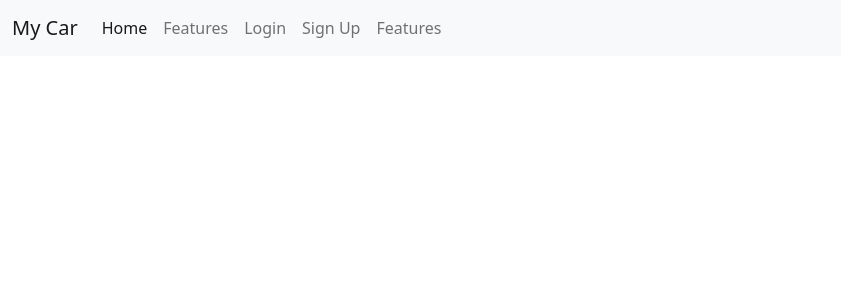
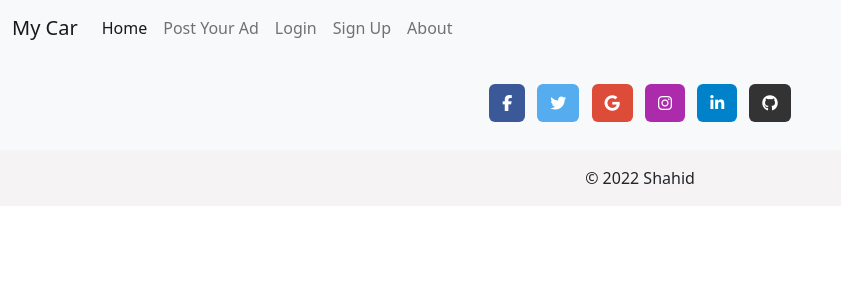
Before and after one commit to shahid129/mycar, a Django app: template templates/index.html in a window 1280 px wide. Shown: the top 300 px of the page, without its empty margins (0-841 px from the left). Run offline with Django 3.2, Linux system fonts and the light colour scheme; the template is opened without the code that fills it, so the values that code supplies are empty; some libraries are stand-ins or nearby versions.

Commit message:
Add Footer

```diff
--- a/blog/admin.py
+++ b/blog/admin.py
@@ -14,7 +14,7 @@ class PostAdAdmin(SummernoteModelAdmin):
 
 @admin.register(CustomerComment)
 class CustomerCommentAdmin(admin.ModelAdmin):
-    list_display = ('name', 'body', 'PostAd', 'created_on')
+    list_display = ('name', 'body', 'post', 'created_on')
     list_filter = ('approved', 'created_on')
     search_fields = ('name', 'email', 'body')
     actions = ['approve_comments']
--- a/blog/models.py
+++ b/blog/models.py
@@ -31,9 +31,12 @@ class PostAd(models.Model):
     def number_of_likes(self):
         return self.likes.count()
 
+    def year_only(self):
+        return self.year.strftime('%Y')
+
 
 class CustomerComment(models.Model):
-    PostAd = models.ForeignKey(PostAd, on_delete=models.CASCADE, related_name="comments")
+    post = models.ForeignKey(PostAd, on_delete=models.CASCADE, related_name="comments")
     name = models.CharField(max_length=100)
     body = models.TextField(max_length=500)
     created_on = models.DateTimeField(auto_now=True)
--- a/blog/urls.py
+++ b/blog/urls.py
@@ -3,5 +3,9 @@ from django.urls import path
 
 urlpatterns = [
     path("", views.PostAdList.as_view(), name="home"),
-    path('<slug:slug>/', views.PostDetail.as_view(), name='post_detail')
+    path('<slug:slug>/', views.PostDetail.as_view(), name='post_detail'),
+    # path('feature', views.feature, name='feature'),
+    path('post/new', views.post_new, name='post_new'),
+
+
 ]
--- /dev/null
+++ b/static/css/style.css
@@ -0,0 +1,4 @@
+.post {
+    padding-top: 300px;
+    margin-top: 300px;
+}
--- a/templates/base.html
+++ b/templates/base.html
@@ -20,7 +20,7 @@
 <body class="d-flex flex-column h-100 main-bg">
     <nav class="navbar navbar-expand-lg bg-light">
         <div class="container-fluid">
-            <a class="navbar-brand" href="#">My Car</a>
+            <a class="navbar-brand" href="{% url 'home' %}">My Car</a>
             <button class="navbar-toggler" type="button" data-bs-toggle="collapse" data-bs-target="#navbarNav"
                 aria-controls="navbarNav" aria-expanded="false" aria-label="Toggle navigation">
                 <span class="navbar-toggler-icon"></span>
@@ -28,10 +28,10 @@
             <div class="collapse navbar-collapse" id="navbarNav">
                 <ul class="navbar-nav">
                     <li class="nav-item">
-                        <a class="nav-link active" aria-current="page" href="#">Home</a>
+                        <a class="nav-link active" aria-current="page" href="{% url 'home' %}">Home</a>
                     </li>
                     <li class="nav-item">
-                        <a class="nav-link" aria-current="page" href="#">Features</a>
+                        <a class="nav-link" aria-current="page" href="{% url 'post_new' %}">Post Your Ad</a>
                     </li>
                     {% if user.is_authinticated %}
                         <li class="nav-item">
@@ -46,7 +46,7 @@
                         </li>
                     {% endif%}
                     <li class="nav-item">
-                        <a class="nav-link" aria-current="page" href="#">Features</a>
+                        <a class="nav-link" aria-current="page" href="">About</a>
                     </li>
                 </ul>
             </div>
@@ -58,6 +58,75 @@
 
         {% endblock content%}
     </div>
+    <!-- footer -->
+    <footer class="bg-light text-center text-white">
+        <!-- Grid container -->
+        <div class="container p-4 pb-0">
+          <!-- Section: Social media -->
+          <section class="mb-4">
+            <!-- Facebook -->
+            <a
+              class="btn text-white btn-floating m-1"
+              style="background-color: #3b5998;"
+              href="https://www.facebook.com/", target="_blank"
+              role="button"
+              ><i class="fab fa-facebook-f"></i
+            ></a>
+
+            <!-- Twitter -->
+            <a
+              class="btn text-white btn-floating m-1"
+              style="background-color: #55acee;"
+              href="https://www.twitter.com/", target="_blank"
+              role="button"
+              ><i class="fab fa-twitter"></i
+            ></a>
+
+            <!-- Google -->
+            <a
+              class="btn text-white btn-floating m-1"
+              style="background-color: #dd4b39;"
+              href="https://www.google.com/", target="_blank"
+              role="button"
+              ><i class="fab fa-google"></i
+            ></a>
+
+            <!-- Instagram -->
+            <a
+              class="btn text-white btn-floating m-1"
+              style="background-color: #ac2bac;"
+              href="https://www.instagram.com/", target="_blank"
+              role="button"
+              ><i class="fab fa-instagram"></i
+            ></a>
+
+            <!-- Linkedin -->
+            <a
+              class="btn text-white btn-floating m-1"
+              style="background-color: #0082ca;"
+              href="https://www.linkedin.com/", target="_blank"
+              role="button"
+              ><i class="fab fa-linkedin-in"></i
+            ></a>
+            <!-- Github -->
+            <a
+              class="btn text-white btn-floating m-1"
+              style="background-color: #333333;"
+              href="https://www.githum.io/", target="_blank"
+              role="button"
+              ><i class="fab fa-github"></i
+            ></a>
+          </section>
+          <!-- Section: Social media -->
+        </div>
+        <!-- Grid container -->
+
+        <!-- Copyright -->
+        <div class="text-center p-3 text-dark" style="background-color: rgba(235, 221, 221, 0.2);">
+          © 2022 Shahid
+        </div>
+        <!-- Copyright -->
+      </footer>
 
 </body>
 
--- a/templates/index.html
+++ b/templates/index.html
@@ -13,7 +13,6 @@
                     <p class="card-text"> Added on: {{ post.created_on }}</p>
                     <a href="{% url 'post_detail' post.slug%}" class="post-link">
                         <h2 class="card-title btn btn-primary">{{ post.title }}</h2>
-                        <p class="card-text">{{ post.excerpt }}</p>
                     </a>
                     <hr />
                 </div>
@@ -27,6 +26,7 @@
 
         {% endfor %}
 
+
 </div>
 </div>
 
```
Also changed, not shown: blog/forms.py (added, +10 -0 lines), blog/views.py (+21 -1 lines), mycar/urls.py (+6 -1 lines), templates/feature.html (added, +15 -0 lines), blog/migrations/0005_rename_postad_customercomment_post.py (added).
